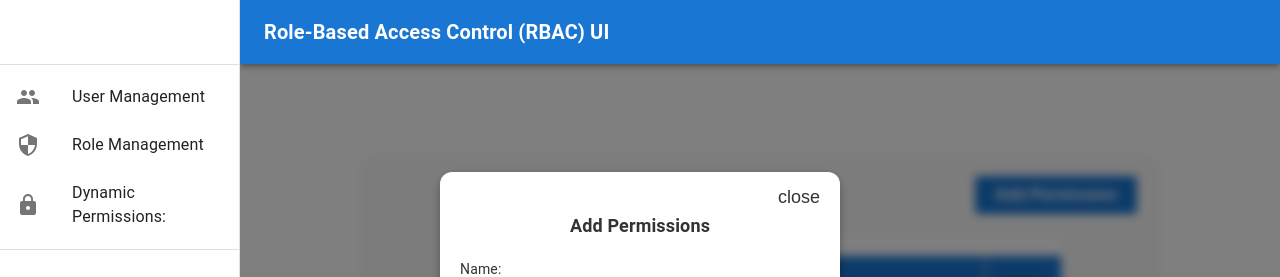
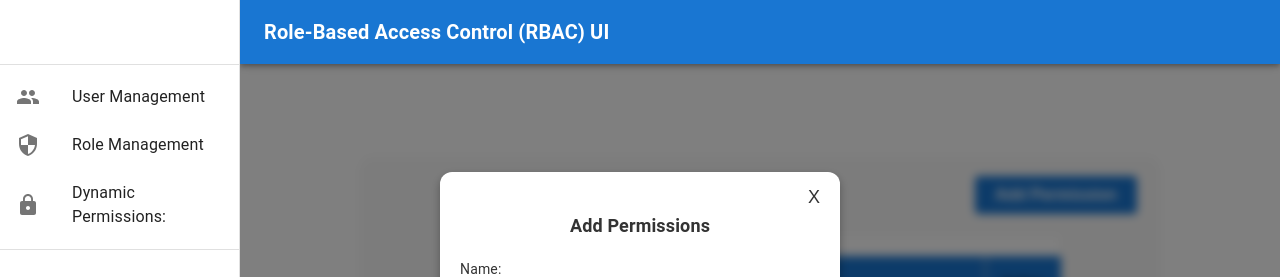
Before and after one commit to Manish50518/RBAC, a React (Vite) app: page /permission in a window 1280 px wide. Both pictures are taken after a click on the button "Add Permission". Shown: the top 277 px of the page. Built offline with nearby package versions, Linux system fonts and the light colour scheme.

Commit message:
final commit

```diff
--- a/src/features/permission/PermissionModel.jsx
+++ b/src/features/permission/PermissionModel.jsx
@@ -63,7 +63,7 @@ function PermissionModel({ setPermissionModel }) {
     <div className="model">
       <form onSubmit={handleSubmit} className="model_form">
         <button onClick={handleClose} className="model_close">
-          close
+          X
         </button>
         <p>Add Permissions</p>
         <label htmlFor="name" className="lable">
--- a/src/features/role/AddRole.jsx
+++ b/src/features/role/AddRole.jsx
@@ -50,7 +50,7 @@ function AddRole({ setRoleModel }) {
     <div className="model">
       <form onSubmit={handleSubmit} className="model_form">
         <button onClick={handleDelete} className="model_close">
-          close
+          X
         </button>
         <p>add the roles over here</p>
         <label htmlFor="rolename"> Role Name:</label>
```
